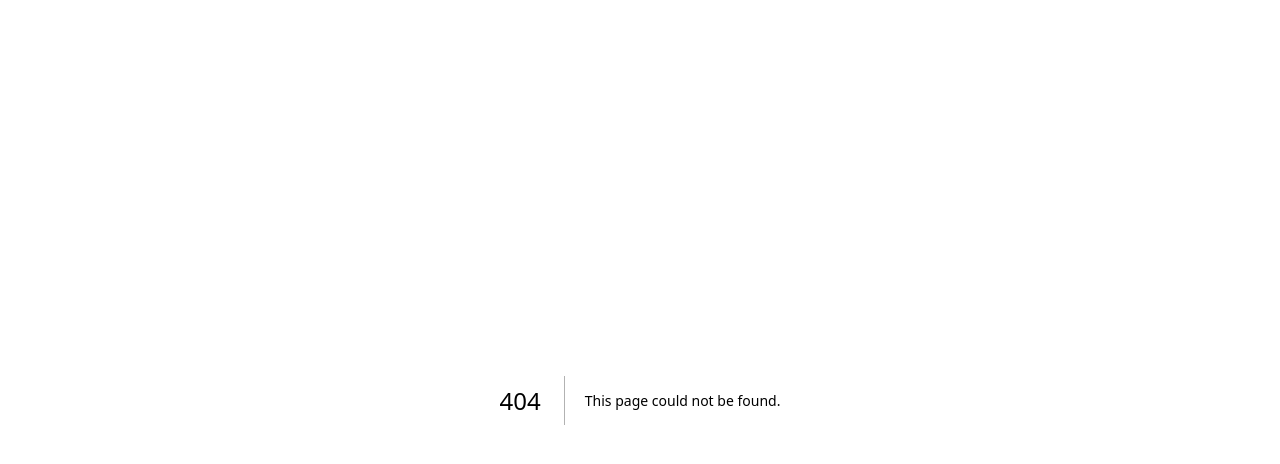
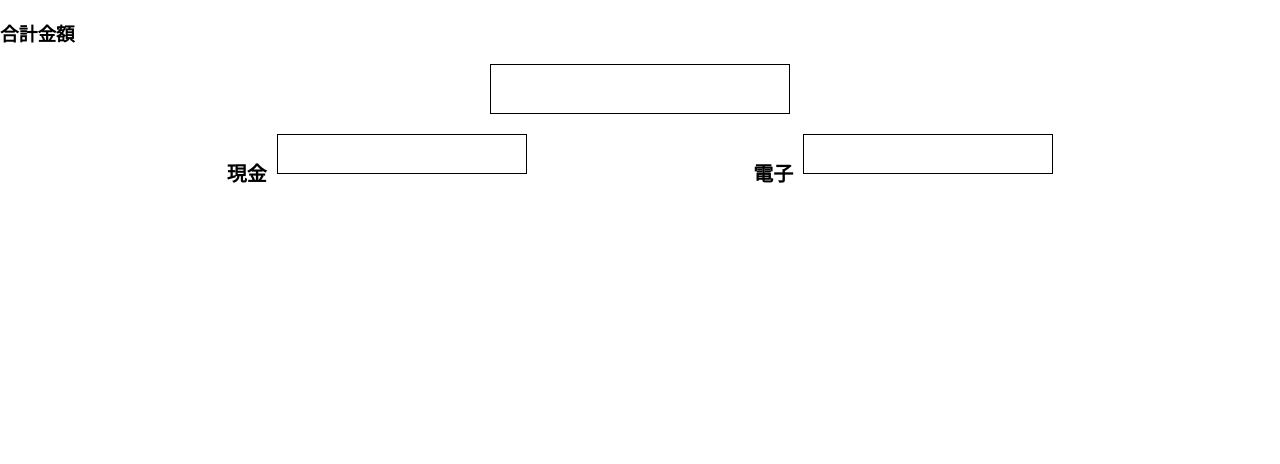
Before and after one commit to prosyosinsya/wallet-app, a Next.js app: page /components/Wallet in a window 1280 px wide. Before the commit this address had no page. Shown: the top 464 px of the page. Built offline with nearby package versions, Linux system fonts and the light colour scheme.

Commit message:
walletのハードコーディング

```diff
--- a/package.json
+++ b/package.json
@@ -12,10 +12,12 @@
     "@types/node": "18.11.18",
     "@types/react": "18.0.26",
     "@types/react-dom": "18.0.10",
+    "bootstrap": "^5.2.3",
     "eslint": "8.31.0",
     "eslint-config-next": "13.1.1",
     "next": "13.1.1",
     "react": "18.2.0",
+    "react-bootstrap": "^2.7.0",
     "react-dom": "18.2.0",
     "typescript": "4.9.4"
   }
--- /dev/null
+++ b/pages/components/Wallet.module.css
@@ -0,0 +1,32 @@
+.flex {
+  display: flex;
+  gap: 10px;
+  height: 40px;
+}
+
+.label {
+  font-size: 20px;
+  height: 40px;
+  display: flex;
+  align-items: center;
+  line-height: 1;
+}
+
+.all {
+  width: 300px;
+  height: 50px;
+  border: 1px solid black;
+  margin: 0 auto 20px;
+}
+
+.EachWallet {
+  display: flex;
+  justify-content: space-evenly;
+}
+
+.wallet {
+  width: 250px;
+  height: 40px;
+  border: 1px solid black;
+  align-items: center;
+}
--- /dev/null
+++ b/pages/components/Wallet.tsx
@@ -0,0 +1,25 @@
+import React from 'react'
+import styles from "./Wallet.module.css"
+
+const Wallet = () => {
+  return (
+    <div>
+      <span className='text-center'>
+        <h3 className="fs-3">合計金額</h3>
+        <div className={styles.all}></div>
+      </span>
+      <div className={styles.EachWallet}>
+        <span className={styles.flex}>
+          <h3 className={styles.label}>現金</h3>
+          <div className={`${styles.cash} ${styles.wallet}`}></div>
+        </span>
+        <span className={styles.flex}>
+          <h3 className={styles.label}>電子</h3>
+          <div className={`${styles.elec} ${styles.wallet}`}></div>
+        </span>
+      </div>
+    </div>
+  )
+}
+
+export default Wallet
```
Also changed, not shown: pages/index.tsx (+5 -56 lines), 1 other file (tests, documents, lock files or other folders).
